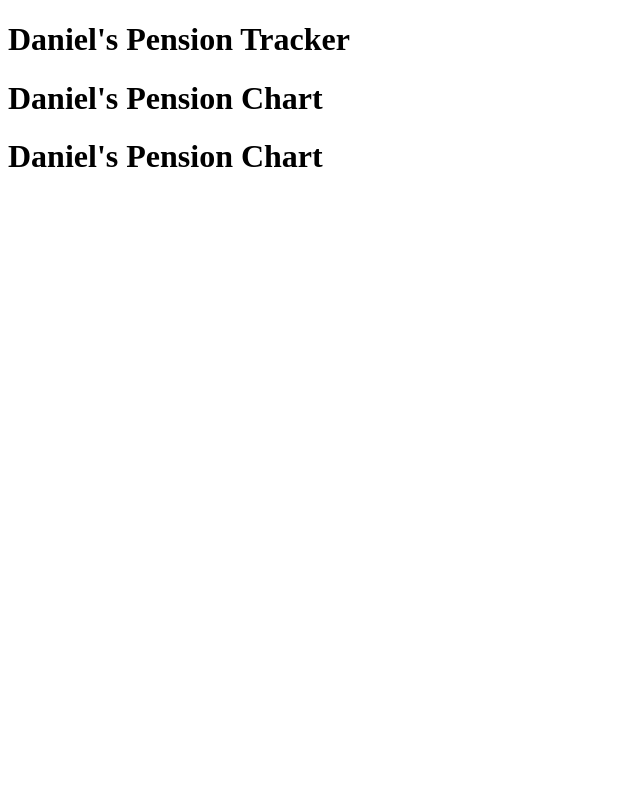
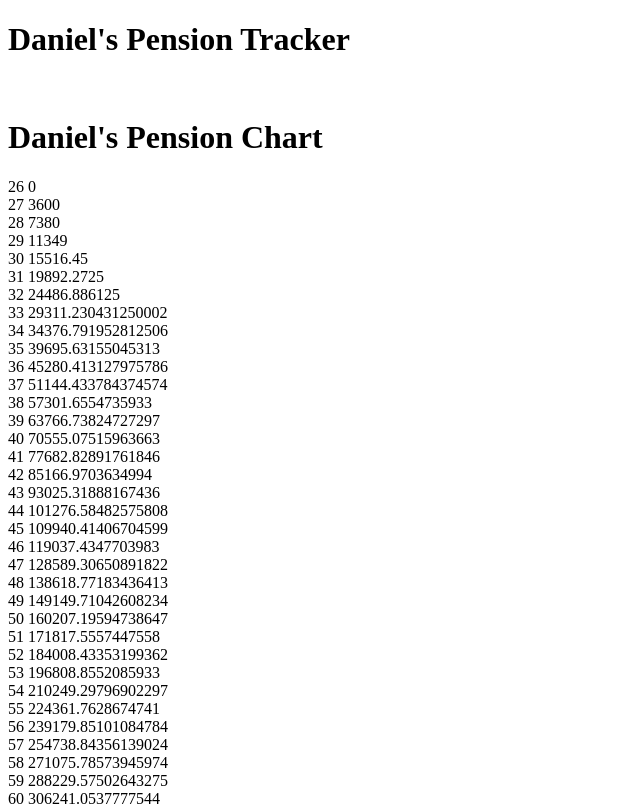
Before and after one commit to zjian107-su/React-Learn-Pension, a React (Create React App) app: page / in a window 1280 px wide. Shown: the top 806 px of the page, without its empty margins (0-640 px from the left). Built offline with nearby package versions, Linux system fonts and the light colour scheme.

Commit message:
✨ update: add mock data

```diff
--- a/src/App.tsx
+++ b/src/App.tsx
@@ -1,13 +1,14 @@
 import React from 'react';
-import PensionForm from "./components/PensionChart/PensionChart";
+import PensionForm from "./components/PensionForm/PensionForm";
 import PensionChart from "./components/PensionChart/PensionChart";
 
 function App() {
   return (
     <>
       <h1>Daniel's Pension Tracker</h1>
+      <br />
+      <PensionChart />
       <PensionForm />
-      <PensionChart />
     </>
   );
 }
--- a/src/components/PensionChart/PensionChart.tsx
+++ b/src/components/PensionChart/PensionChart.tsx
@@ -1,7 +1,48 @@
+import { useEffect, useState } from "react";
 import "./PensionChart.css";
+import CalculatorInput from "../../interfaces/calculatorInput";
+import calculatePension from "../../services/pensionCalculatorService";
 
 function PensionChart() {
-  return <h1>Daniel's Pension Chart</h1>;
+  const [dataArray, setDataArray] = useState<Number[]>([]); // Initialize dataArray as state
+
+  let inputData: CalculatorInput = {
+    currentAge: 26,
+    retireAge: 65,
+    deathAge: 81,
+    monthlyInput: 300,
+    desiredRetireIncome: 30000,
+    yearlyInterest: 0.05,
+    transferredPension: 0,
+  };
+
+  useEffect(() => {
+    const projection = calculatePension(
+      inputData.currentAge,
+      inputData.retireAge,
+      inputData.deathAge,
+      inputData.monthlyInput,
+      inputData.desiredRetireIncome,
+      inputData.yearlyInterest,
+      inputData.transferredPension
+    );
+    console.log(projection);
+    setDataArray(projection);
+  }, []);
+
+  return (
+    <>
+      <h1>Daniel's Pension Chart</h1>
+      <div className="chart">
+        {dataArray.map((value, index) => (
+          <div className="bar" key={index}>
+            {index + inputData.currentAge} {value.toString()}{" "}
+            {/* Make sure to convert Number to string */}
+          </div>
+        ))}
+      </div>
+    </>
+  );
 }
 
 export default PensionChart;
```
